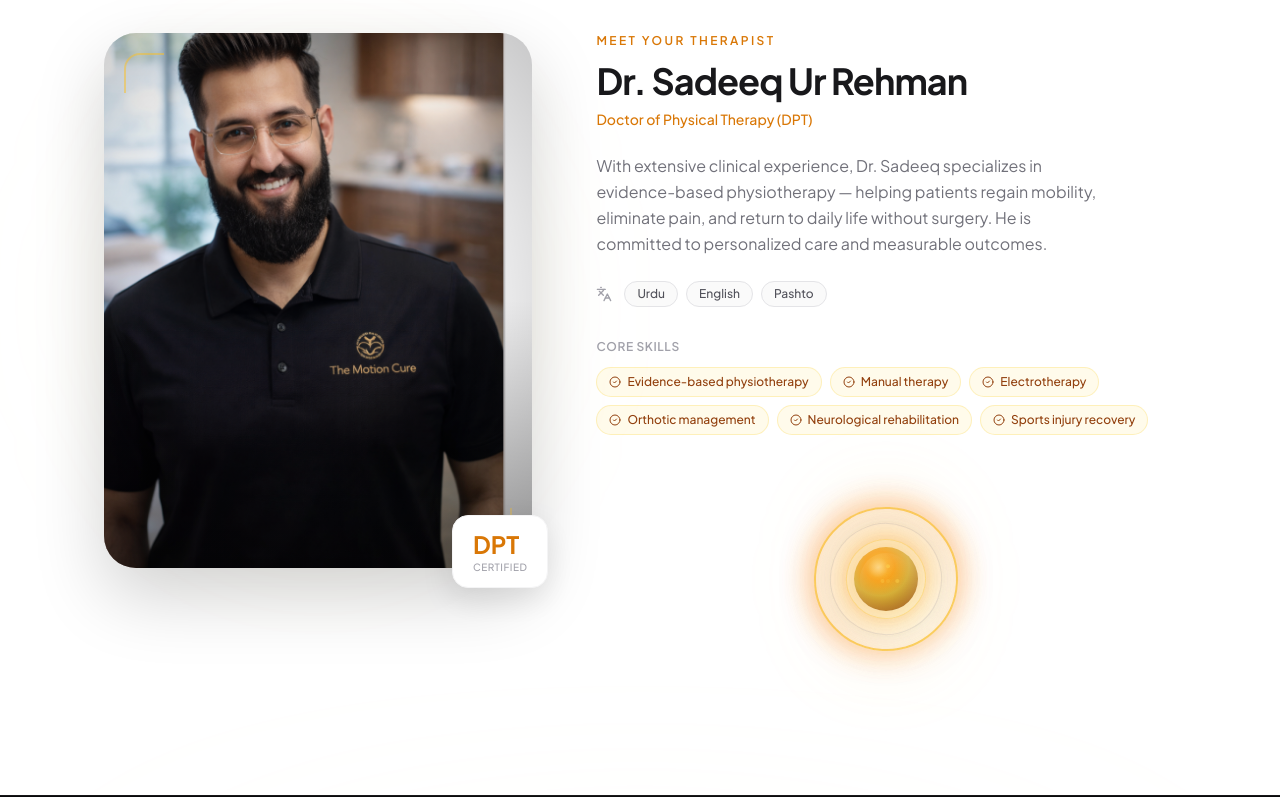
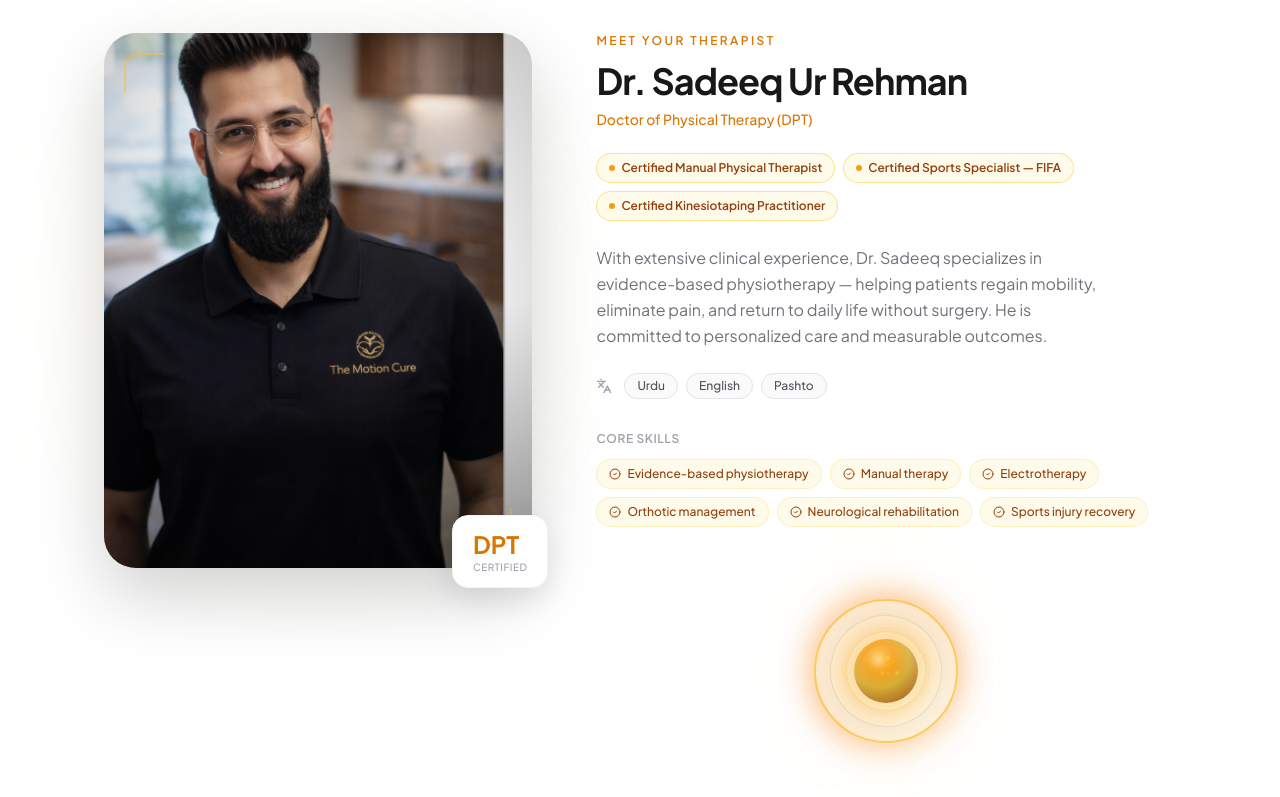
Before and after one commit to muz4miL/motion-cure, a Next.js app: page /about in a window 1280 px wide. Shown: the part 780-1577 px from the top of the page. Built offline with nearby package versions, Linux system fonts and the light colour scheme.

Commit message:
Add certifications section to About page and update layout metadata icons

```diff
--- a/app/about/page.tsx
+++ b/app/about/page.tsx
@@ -331,6 +331,23 @@ export default function AboutPage() {
               <p className="mb-6 text-sm font-medium text-amber-600">
                 Doctor of Physical Therapy (DPT)
               </p>
+
+              {/* Certifications */}
+              <div className="mb-6 flex flex-wrap gap-2">
+                {[
+                  "Certified Manual Physical Therapist",
+                  "Certified Sports Specialist — FIFA",
+                  "Certified Kinesiotaping Practitioner",
+                ].map((cert) => (
+                  <span
+                    key={cert}
+                    className="inline-flex items-center gap-1.5 rounded-full border border-amber-300/60 bg-amber-50 px-3 py-1.5 text-xs font-semibold text-amber-800"
+                  >
+                    <span className="h-1.5 w-1.5 rounded-full bg-amber-500" />
+                    {cert}
+                  </span>
+                ))}
+              </div>
               <p className="mb-6 max-w-lg text-base leading-relaxed text-zinc-500">
                 With extensive clinical experience, Dr. Sadeeq specializes in
                 evidence-based physiotherapy — helping patients regain mobility,
--- a/app/layout.tsx
+++ b/app/layout.tsx
@@ -7,6 +7,11 @@ import Sidebar from "@/components/layout/Sidebar";
 export const metadata: Metadata = {
   title: "The Motion Cure Physiotherapy Clinic - Peshawar",
   description: "Expert Care. Pain-Free Life. No Surgery Required.",
+  icons: [
+    { rel: "icon", url: "/logo.png", type: "image/png" },
+    { rel: "shortcut icon", url: "/logo.png", type: "image/png" },
+    { rel: "apple-touch-icon", url: "/logo.png" },
+  ],
 };
 
 export default function RootLayout({
```
